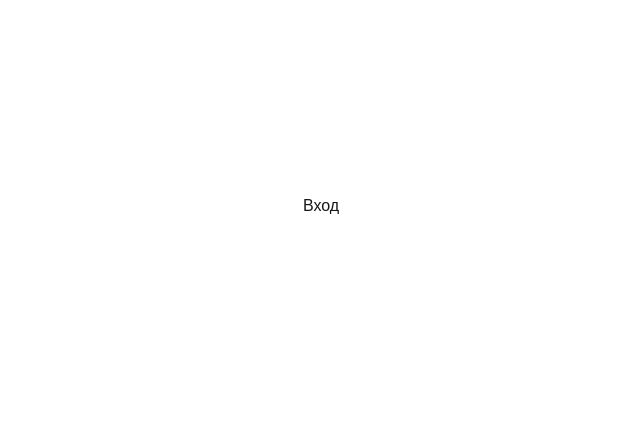
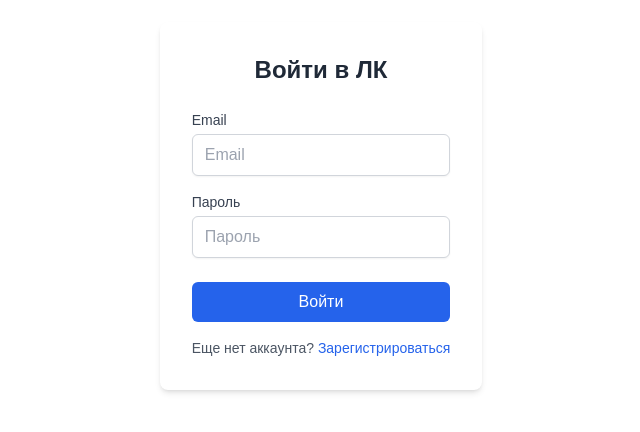
Before and after one commit to kirshinn/oktjabrsky-next-app, a Next.js app: page /auth/login in a window 1280 px wide. Shown: the part 194-626 px from the top of the page, without its empty margins (319-959 px from the left). Built offline with nearby package versions, Linux system fonts and the light colour scheme.

Commit message:
base structure~3 20241031_1630

```diff
--- a/src/app/actions/auth.tsx
+++ b/src/app/actions/auth.tsx
@@ -1 +1,3 @@
 export async function signup(formData: FormData) {}
+
+export async function login(formData: FormData) {}
--- a/src/app/auth/login/page.tsx
+++ b/src/app/auth/login/page.tsx
@@ -1,6 +1,10 @@
+"use client";
+
+import { LoginForm } from "@/app/components/auth/login/LoginForm";
+
 const Login = () => (
     <div className="flex items-center justify-center h-screen">
-      Вход
+      <LoginForm />
     </div>
   );
 
--- a/src/app/components/auth/login/LoginForm.tsx
+++ b/src/app/components/auth/login/LoginForm.tsx
@@ -0,0 +1,46 @@
+import { login } from '@/app/actions/auth';
+import Link from 'next/link';
+
+export function LoginForm() {
+  return (
+    <form action={login} className="max-w-md mx-auto bg-white p-8 shadow-md rounded-lg">
+      <h2 className="text-2xl font-bold mb-6 text-center text-gray-800">Войти в ЛК</h2>
+
+      <div className="mb-4">
+        <label htmlFor="email" className="block text-sm font-medium text-gray-700">Email</label>
+        <input
+          id="email"
+          name="email"
+          type="email"
+          placeholder="Email"
+          className="mt-1 block w-full px-3 py-2 border border-gray-300 rounded-md shadow-sm focus:outline-none focus:ring-2 focus:ring-blue-500 focus:border-blue-500"
+        />
+      </div>
+
+      <div className="mb-6">
+        <label htmlFor="password" className="block text-sm font-medium text-gray-700">Пароль</label>
+        <input
+          id="password"
+          name="password"
+          type="password"
+          placeholder="Пароль"
+          className="mt-1 block w-full px-3 py-2 border border-gray-300 rounded-md shadow-sm focus:outline-none focus:ring-2 focus:ring-blue-500 focus:border-blue-500"
+        />
+      </div>
+
+      <button
+        type="submit"
+        className="w-full bg-blue-600 text-white py-2 px-4 rounded-md hover:bg-blue-700 focus:outline-none focus:ring-2 focus:ring-blue-500 focus:ring-opacity-50"
+      >
+        Войти
+      </button>
+
+      <p className="mt-4 text-center text-sm text-gray-600">
+        Еще нет аккаунта?{' '}
+        <Link href="/auth/signup" className="text-blue-600 hover:text-blue-800">
+          Зарегистрироваться
+        </Link>
+      </p>
+    </form>
+  );
+}
--- a/src/app/components/auth/signup/SignupForm.tsx
+++ b/src/app/components/auth/signup/SignupForm.tsx
@@ -1,4 +1,5 @@
 import { signup } from '@/app/actions/auth';
+import Link from 'next/link';
 
 export function SignupForm() {
   return (
@@ -42,6 +43,13 @@ export function SignupForm() {
       >
         Зарегистрироваться
       </button>
+
+      <p className="mt-4 text-center text-sm text-gray-600">
+        Уже есть аккаунт в системе?{' '}
+        <Link href="/auth/login" className="text-blue-600 hover:text-blue-800">
+          Войти
+        </Link>
+      </p>
     </form>
   );
 }
--- a/src/app/profile/me/page.tsx
+++ b/src/app/profile/me/page.tsx
@@ -14,12 +14,7 @@ const Me = async () => {
 
     return (
         <div className="flex items-center justify-center h-screen">
-            <h1>Профиль</h1> <br />
-            <ul className="space-y-4">
-                <li>{ data.userId }</li>
-                <li>{ data.title }</li>
-                <li>{ data.body }</li>
-            </ul>
+            <h1>Профиль { data.userId }</h1>
         </div>
     );
 
```
